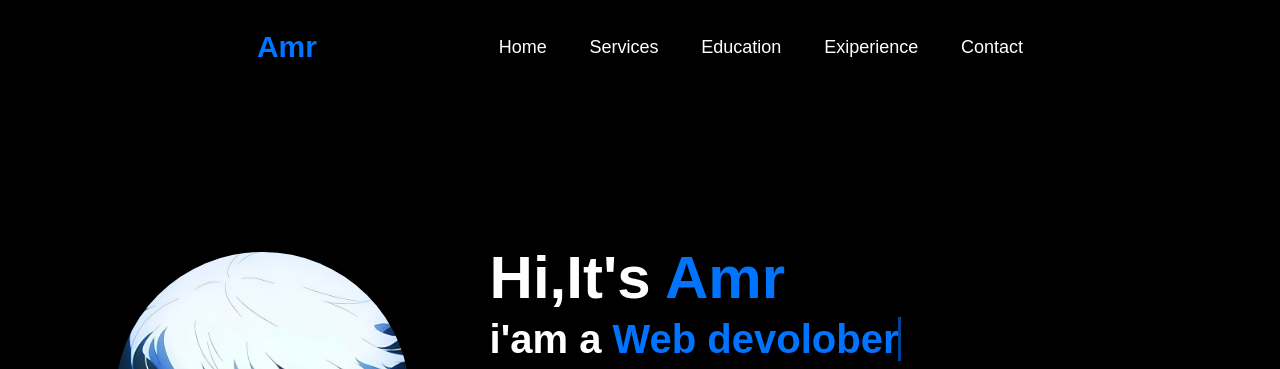
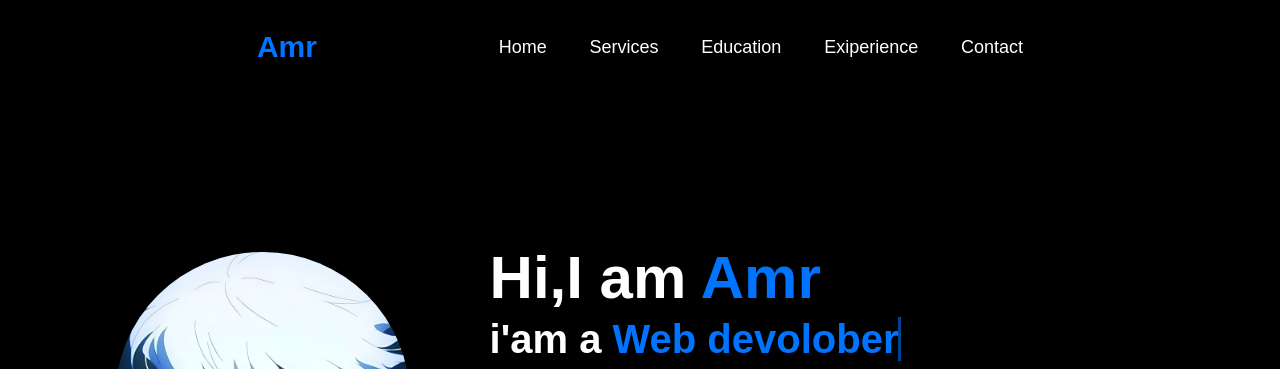
Before and after one commit to amrelgabaly1/amrelgabaly, a plain HTML site: page index.html in a window 1280 px wide. Shown: the top 369 px of the page. Drawn offline with Linux system fonts and the light colour scheme.

Commit message:
Update index.html

```diff
--- a/index.html
+++ b/index.html
@@ -25,7 +25,7 @@
             <img src="2.jpg" alt="">
         </div>
         <div class="home-contect">
-            <h1>Hi,It's <span>Amr</span></h1>
+            <h1>Hi,I am <span>Amr</span></h1>
             <h3 class="typing-text">i'am a <span></span></h3>
             <p>Lorem ipsum dolor sit amet consectetur adipisicing elit. Dolor minus neque alias facilis magni sed nostrum deleniti sunt. Dolore ad nemo eligendi nisi natus fugit numquam ratione et nobis soluta!</p>
             <div class="social-icon">
```
